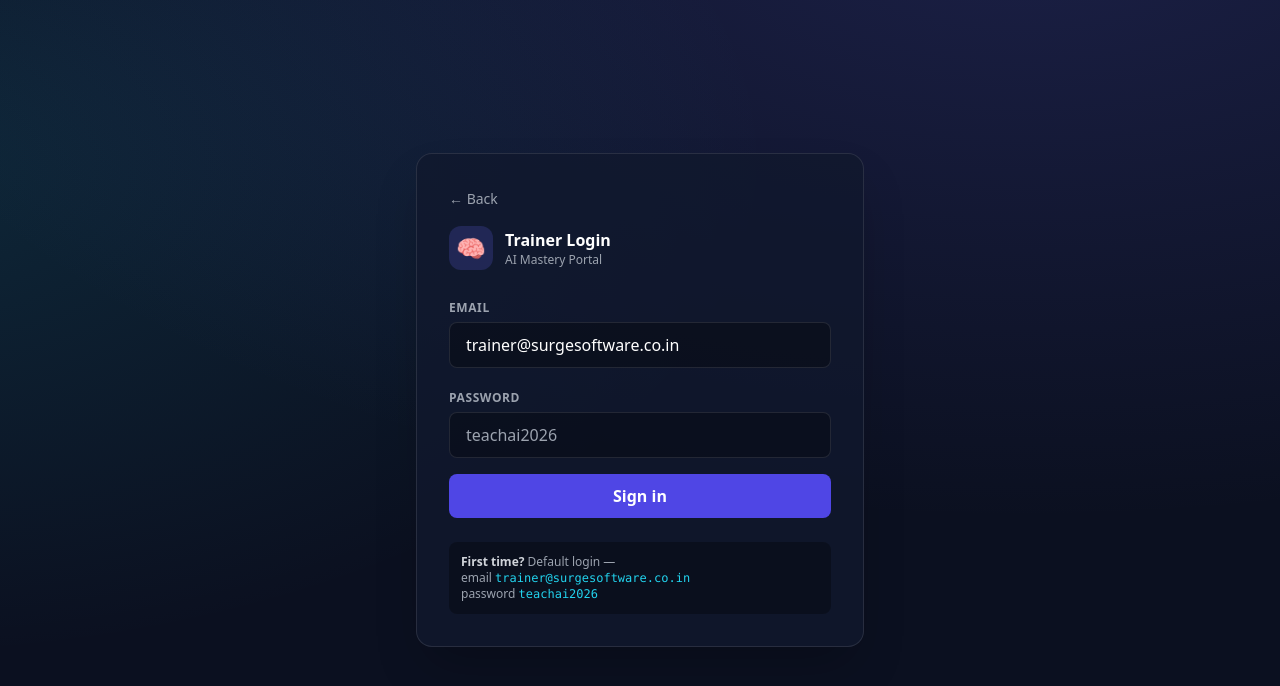
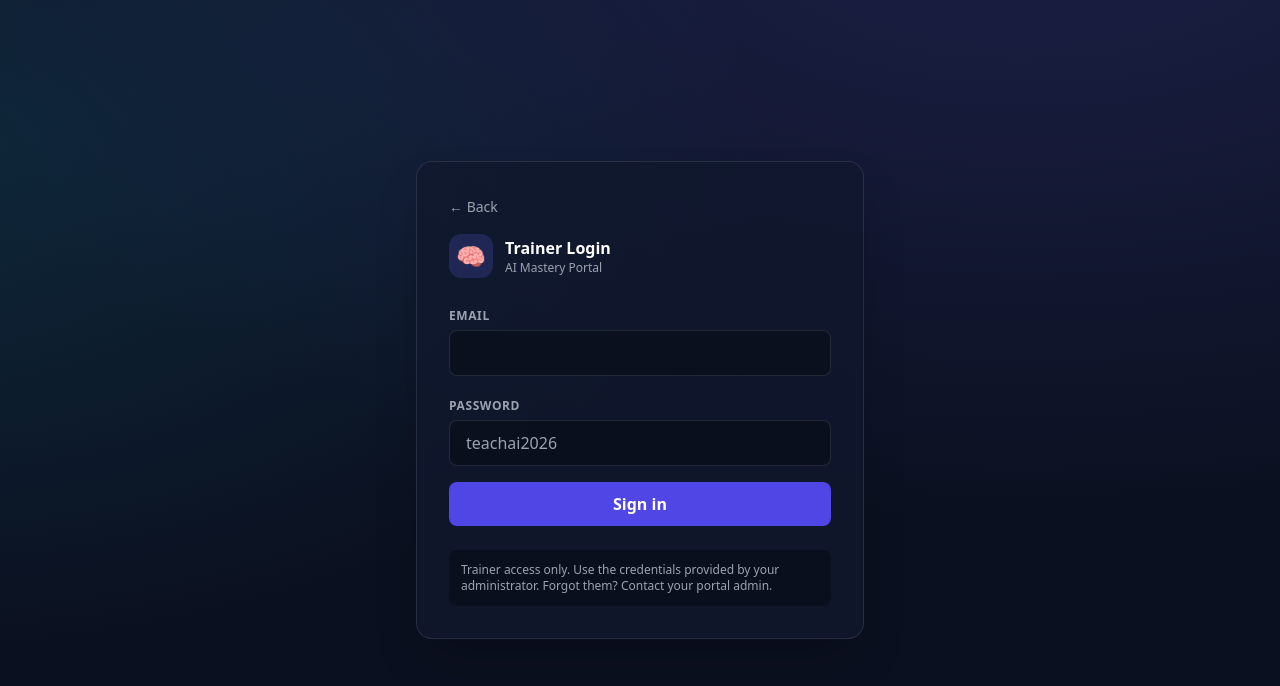
Before and after one commit to SurgeEnterpriseAI/ai-mastery-portal, a Next.js app: page /login in a window 1280 px wide. Shown: the top 686 px of the page. Built offline with nearby package versions, Linux system fonts and the light colour scheme; no server answers.

Commit message:
Login: remove hard-coded default-credential hint and email prefill

```diff
--- a/app/login/LoginForm.tsx
+++ b/app/login/LoginForm.tsx
@@ -5,7 +5,7 @@ import { useRouter } from "next/navigation";
 
 export default function LoginForm() {
   const router = useRouter();
-  const [email, setEmail] = useState("trainer@surgesoftware.co.in");
+  const [email, setEmail] = useState("");
   const [password, setPassword] = useState("");
   const [error, setError] = useState("");
   const [loading, setLoading] = useState(false);
--- a/app/login/page.tsx
+++ b/app/login/page.tsx
@@ -22,11 +22,7 @@ export default function LoginPage() {
         </div>
         <LoginForm />
         <p className="mt-6 rounded-lg bg-black/30 p-3 text-xs text-gray-400">
-          <strong className="text-gray-300">First time?</strong> Default login —
-          <br />
-          email <code className="text-accent">trainer@surgesoftware.co.in</code>
-          <br />
-          password <code className="text-accent">teachai2026</code>
+          Trainer access only. Use the credentials provided by your administrator. Forgot them? Contact your portal admin.
         </p>
       </div>
     </main>
```
